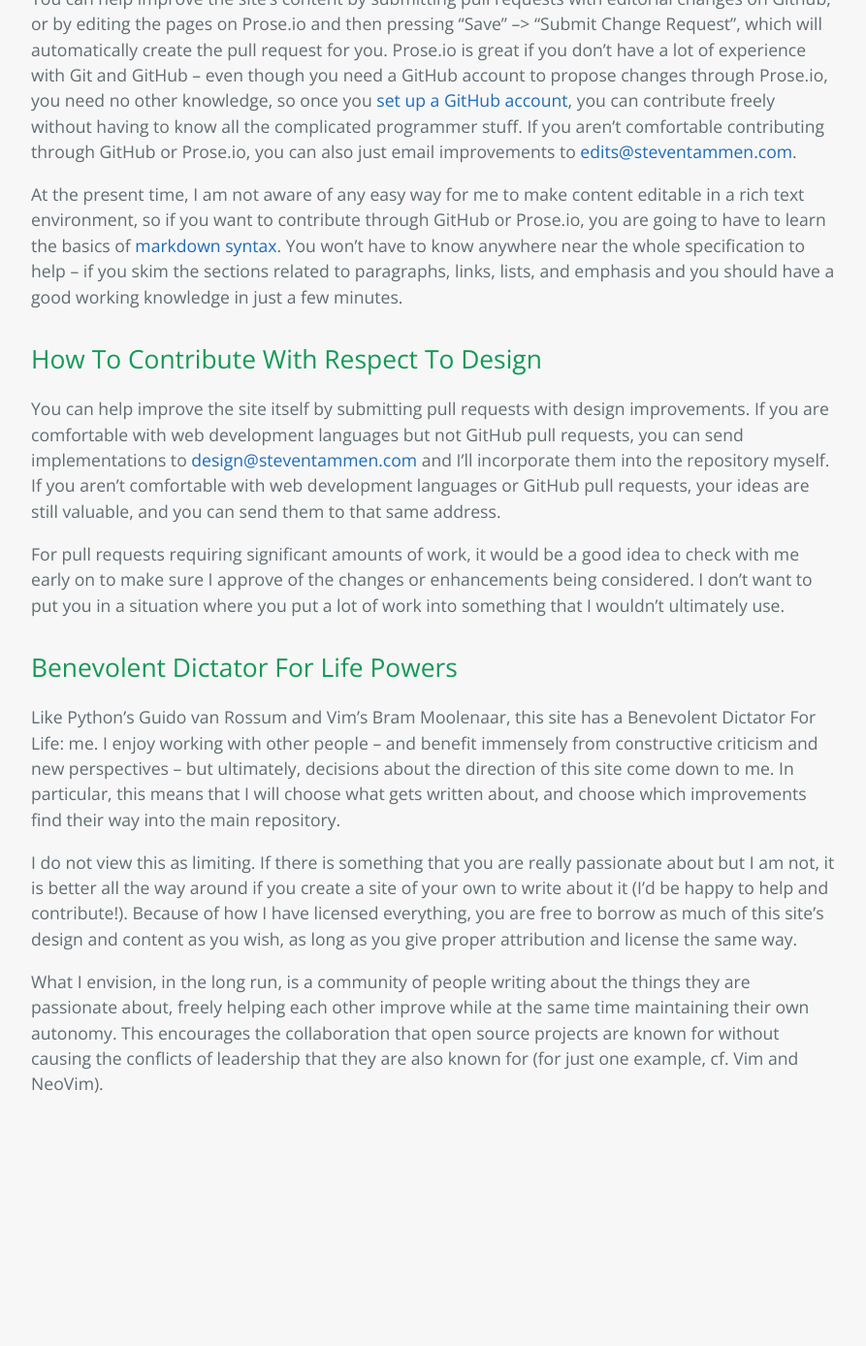
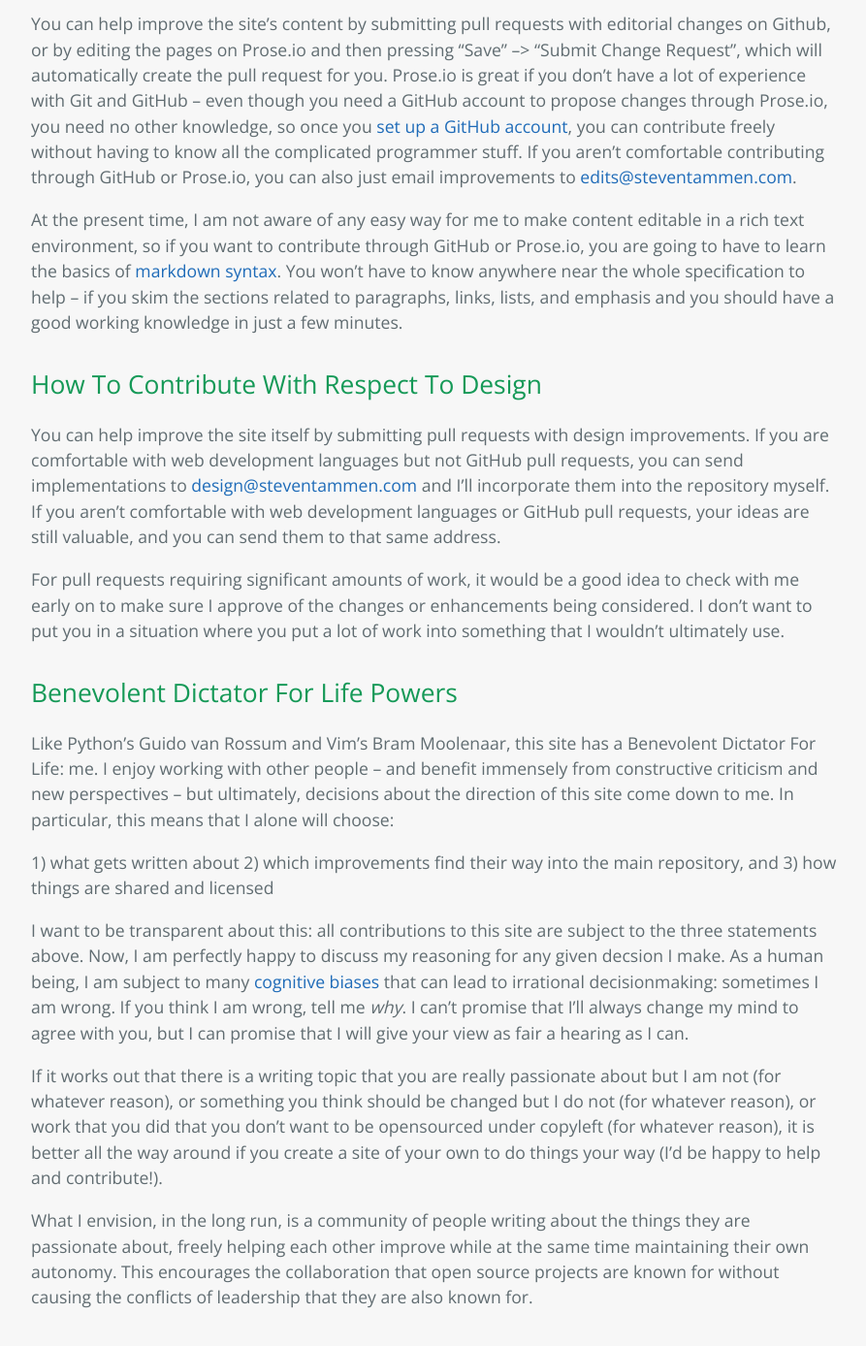
Before and after one commit to StevenTammen/StevenTammen.github.io, a Jekyll site: the page built from pages/contribute.md, in a window 1280 px wide and 1400 px high, scrolled down 1734 px. Shown: the top 1388 px of the window at 97% size, without its empty margins (192-1085 px from the left). Built offline with Jekyll 4.4.1, drawn with Linux system fonts in a browser that asks for light colours; before the commit the page ends 2914 px from its top, so only the background shows below that; some of the changed text lies outside the part shown.

Commit message:
Update contribute.md

```diff
--- a/pages/contribute.md
+++ b/pages/contribute.md
@@ -8,11 +8,11 @@
 
 ## Planned Contributions: Waffle.io
 
-Kanban-like boards have been utilized by agile software development teams for years, and they have made the leap into business organization as well. I am fully convinced that they are the best solution to organizing cross-functional teams of people in parallel, especially when there is no heirarchichal leadership structure. They are a perfect match for managing the workflows of open source projects that are organized horizontally.
+Kanban-like boards have been utilized by agile software development teams for years, and they have made the leap into business organization as well. I am fully convinced that they are the best way to organize cross-functional teams of people in parallel, especially when there is no heirarchichal leadership. They are a perfect match for managing the workflows of open source projects that have horizontal organizational structures.
 
-There are many proprietary options to choose from (such as [Jira](https://www.atlassian.com/software/jira), [LeanKit](https://leankit.com/), [KanbanTool](http://kanbantool.com/), [KanbanFlow](https://kanbanflow.com/), etc.), but I wanted to choose something that was open source at its core, so the project managment for this site is done through [Waffle.io](https://waffle.io/).
+There are many proprietary options to choose from (such as [Jira](https://www.atlassian.com/software/jira), [LeanKit](https://leankit.com/), [KanbanTool](http://kanbantool.com/), [KanbanFlow](https://kanbanflow.com/), [Trello](https://trello.com/) etc.), but I wanted to choose something that was open source at its core, so the project managment for this site is done through [Waffle.io](https://waffle.io/).
 
-You can see this site's Waffle.io board [here](https://waffle.io/StevenTammen/steventammen.github.io). The board shows all of the things that I am currently working on, plan to work on, etc. -- both for content and design. Put simply, this is where you should start if you want to contribute to this site, because this is the roadmap for the future. If you see something you want to help with, go for it! (I'll explain how in a second).
+You can see this site's Waffle.io board [here](https://waffle.io/StevenTammen/steventammen.github.io). The board shows all of the things that I am currently working on, plan to work on soon, or plan to work on eventually -- both for content and design. Put simply, this is where you should start if you want to contribute to this site, because this is the roadmap for the future. If you see something you want to help with, go for it! (I'll explain how in a second).
 
 Over time, if you take on an active role in development, I'll add you as a collaborator on GitHub, and you'll be able to edit pages and the Waffle.io board directly, with write permissions to the repository.
 
@@ -58,8 +58,14 @@
 
 ## Benevolent Dictator For Life Powers
 
-Like Python's Guido van Rossum and Vim's Bram Moolenaar, this site has a Benevolent Dictator For Life: me. I enjoy working with other people -- and benefit immensely from constructive criticism and new perspectives -- but ultimately, decisions about the direction of this site come down to me. In particular, this means that I will choose what gets written about, and choose which improvements find their way into the main repository.
+Like Python's Guido van Rossum and Vim's Bram Moolenaar, this site has a Benevolent Dictator For Life: me. I enjoy working with other people -- and benefit immensely from constructive criticism and new perspectives -- but ultimately, decisions about the direction of this site come down to me. In particular, this means that I alone will choose:
 
-I do not view this as limiting. If there is something that you are really passionate about but I am not, it is better all the way around if you create a site of your own to write about it (I'd be happy to help and contribute!). Because of how I have licensed everything, you are free to borrow as much of this site's design and content as you wish, as long as you give proper attribution and license the same way.
+1) what gets written about
+2) which improvements find their way into the main repository, and
+3) how things are shared and licensed
 
-What I envision, in the long run, is a community of people writing about the things they are passionate about, freely helping each other improve while at the same time maintaining their own autonomy. This encourages the collaboration that open source projects are known for without causing the conflicts of leadership that they are also known for (for just one example, cf. Vim and NeoVim).
+I want to be transparent about this: all contributions to this site are subject to the three statements above. Now, I am perfectly happy to discuss my reasoning for any given decsion I make. As a human being, I am subject to many [cognitive biases](https://en.wikipedia.org/wiki/List_of_cognitive_biases) that can lead to irrational decisionmaking: sometimes I am wrong. If you think I am wrong, tell me *why*. I can't promise that I'll always change my mind to agree with you, but I can promise that I will give your view as fair a hearing as I can.
+
+If it works out that there is a writing topic that you are really passionate about but I am not (for whatever reason), or something you think should be changed but I do not (for whatever reason), or work that you did that you don't want to be opensourced under copyleft (for whatever reason), it is better all the way around if you create a site of your own to do things your way (I'd be happy to help and contribute!).
+
+What I envision, in the long run, is a community of people writing about the things they are passionate about, freely helping each other improve while at the same time maintaining their own autonomy. This encourages the collaboration that open source projects are known for without causing the conflicts of leadership that they are also known for.
```
